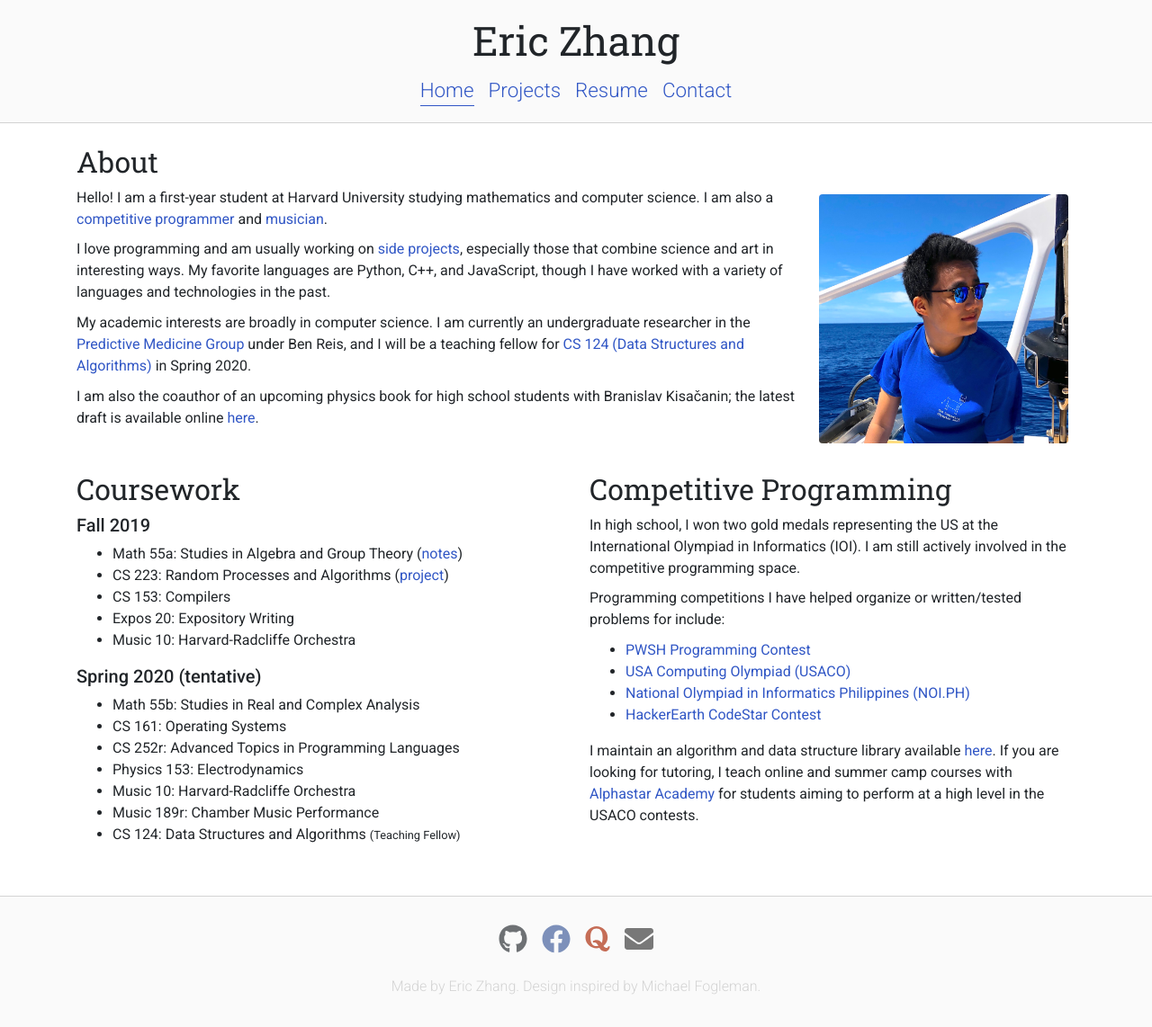
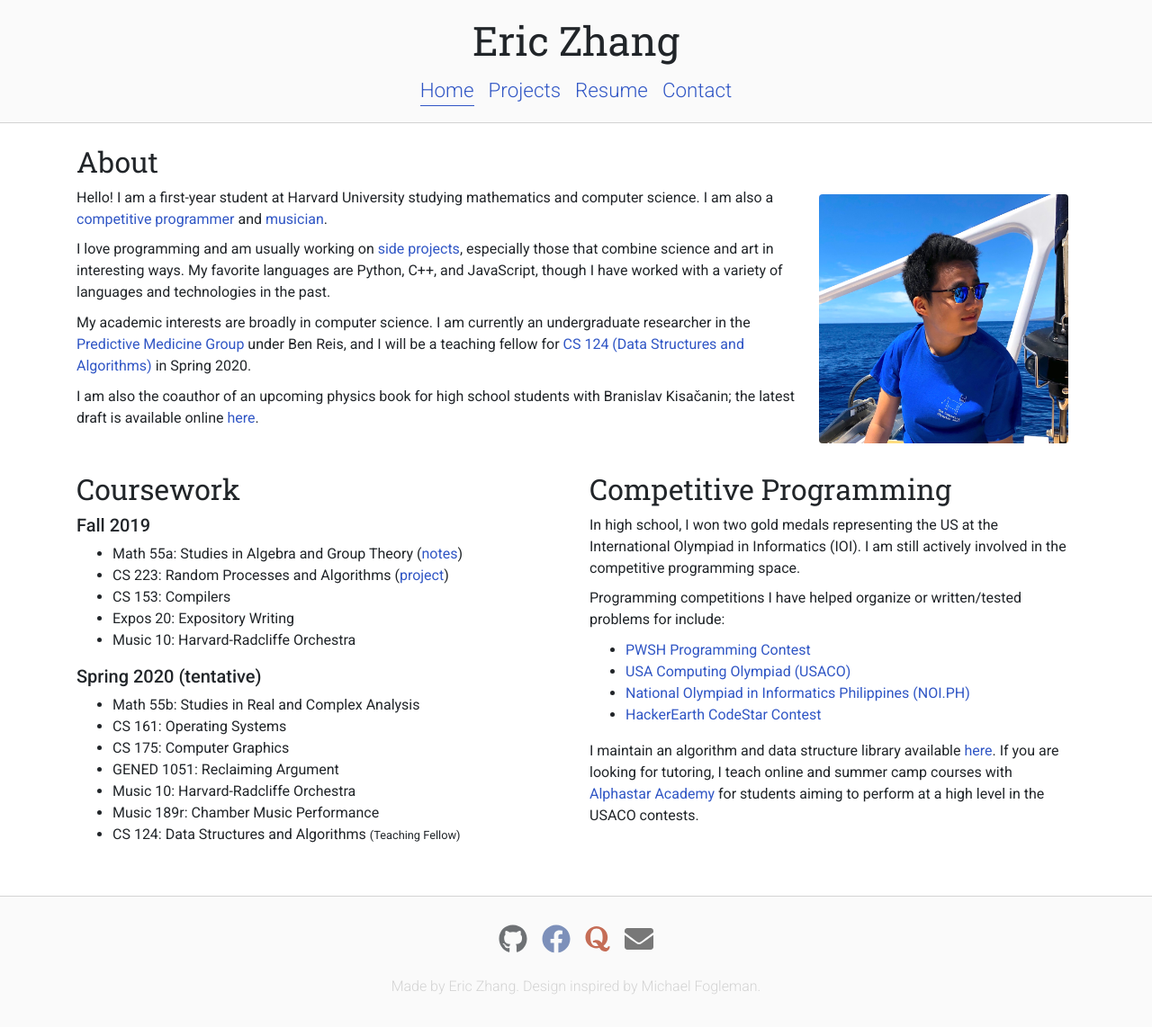
Before and after one commit to ekzhang/ekzhang.github.io, a Jekyll site: the page built from pages/index.html, in a window 1280 px wide. Shown: the whole page at 90% size. Built offline with Jekyll 4.4.1, drawn with Linux system fonts in a browser that asks for light colours; nearby versions of some CDN libraries.

Commit message:
Update Spring 2020 classes

```diff
--- a/pages/index.html
+++ b/pages/index.html
@@ -70,8 +70,8 @@
       <ul>
         <li>Math 55b: Studies in Real and Complex Analysis</li>
         <li>CS 161: Operating Systems</li>
-        <li>CS 252r: Advanced Topics in Programming Languages</li>
-        <li>Physics 153: Electrodynamics</li>
+        <li>CS 175: Computer Graphics</li>
+        <li>GENED 1051: Reclaiming Argument</li>
         <li>Music 10: Harvard-Radcliffe Orchestra</li>
         <li>Music 189r: Chamber Music Performance</li>
         <li>
```
